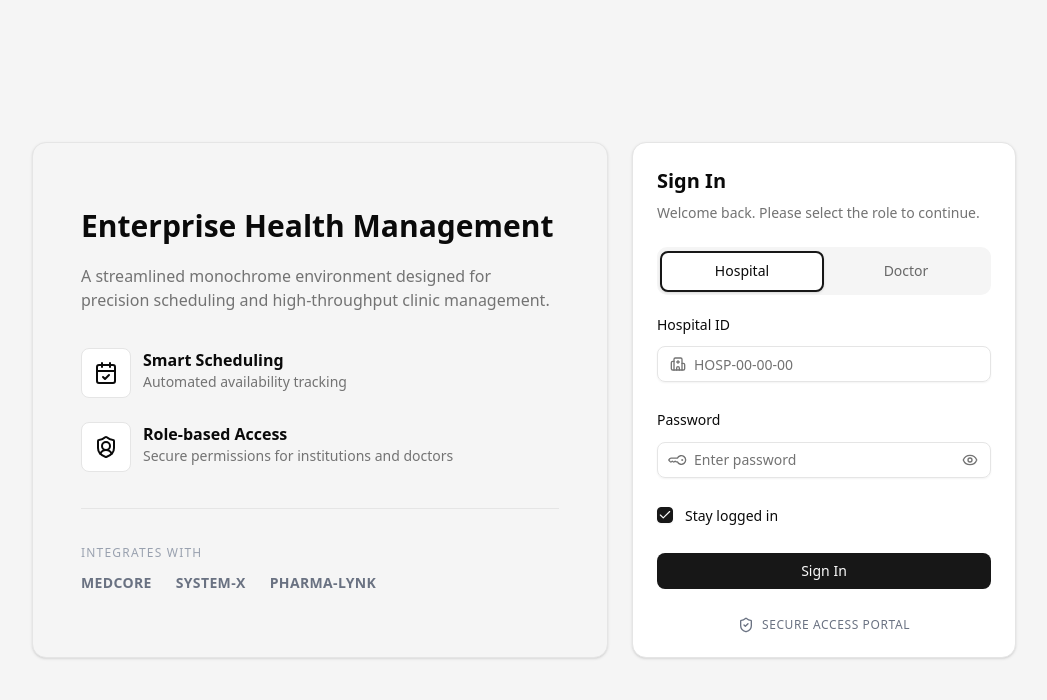
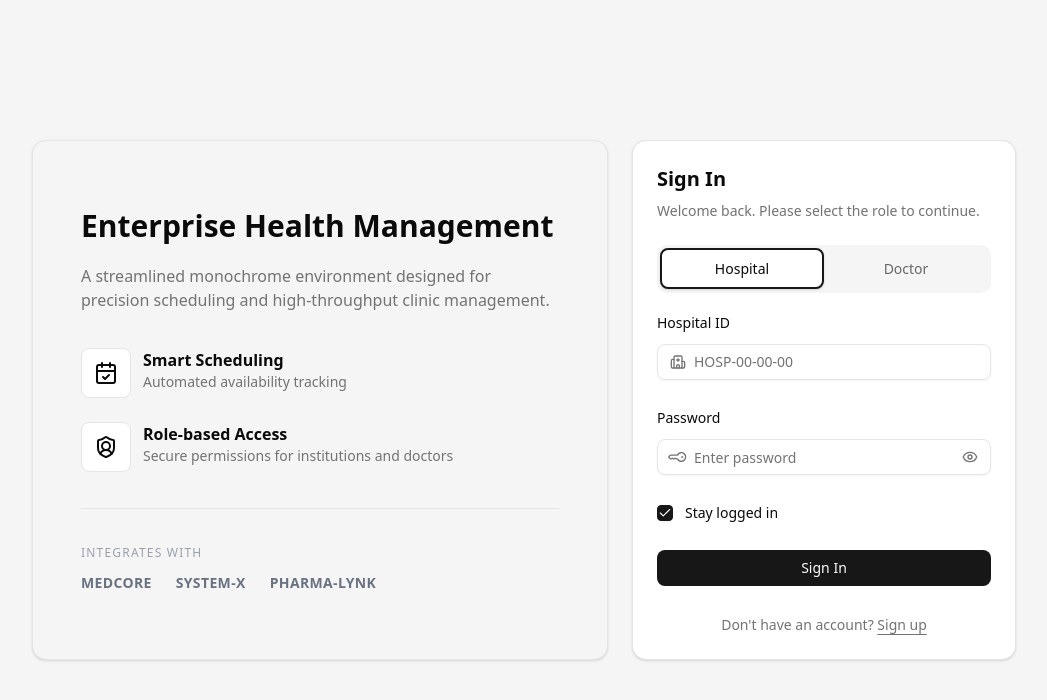
Before and after one commit to anuroop0003/healsync-admin-frontend, a React (Vite) app: page / in a window 1280 px wide. Shown: the top 700 px of the page, without its empty margins (116-1163 px from the left). Built offline with nearby package versions, Linux system fonts and the light colour scheme.

Commit message:
login form fix

```diff
--- a/src/components/ui/field.tsx
+++ b/src/components/ui/field.tsx
@@ -1,9 +1,9 @@
+import { cva, type VariantProps } from "class-variance-authority";
 import { useMemo } from "react";
-import { cva, type VariantProps } from "class-variance-authority";
 
-import { cn } from "@/lib/utils";
 import { Label } from "@/components/ui/label";
 import { Separator } from "@/components/ui/separator";
+import { cn } from "@/lib/utils";
 
 function FieldSet({ className, ...props }: React.ComponentProps<"fieldset">) {
   return (
@@ -141,7 +141,7 @@ function FieldDescription({ className, ...props }: React.ComponentProps<"p">) {
     <p
       data-slot="field-description"
       className={cn(
-        "text-muted-foreground text-sm leading-normal font-normal group-has-[[data-orientation=horizontal]]/field:text-balance",
+        "text-muted-foreground text-sm leading-normal font-normal group-has-data-[orientation=horizontal]/field:text-balance",
         "last:mt-0 nth-last-2:-mt-1 [[data-variant=legend]+&]:-mt-1.5",
         "[&>a:hover]:text-primary [&>a]:underline [&>a]:underline-offset-4",
         className,
@@ -234,13 +234,13 @@ function FieldError({
 
 export {
   Field,
-  FieldLabel,
+  FieldContent,
   FieldDescription,
   FieldError,
   FieldGroup,
+  FieldLabel,
   FieldLegend,
   FieldSeparator,
   FieldSet,
-  FieldContent,
   FieldTitle,
 };
--- a/src/pages/login/components/form/doctor-form.tsx
+++ b/src/pages/login/components/form/doctor-form.tsx
@@ -1,13 +1,18 @@
 import { Button } from "@/components/ui/button";
 import { Checkbox } from "@/components/ui/checkbox";
-import { Field, FieldGroup, FieldLabel } from "@/components/ui/field";
+import {
+    Field,
+    FieldDescription,
+    FieldGroup,
+    FieldLabel,
+} from "@/components/ui/field";
 import { Input } from "@/components/ui/input";
 import {
-  InputGroup,
-  InputGroupAddon,
-  InputGroupInput,
+    InputGroup,
+    InputGroupAddon,
+    InputGroupInput,
 } from "@/components/ui/input-group";
-import { ShieldCheck, Stethoscope } from "lucide-react";
+import { Stethoscope } from "lucide-react";
 
 const DoctorForm = () => {
   return (
@@ -40,12 +45,16 @@ const DoctorForm = () => {
 
         <Button className="w-full">Sign In</Button>
 
-        <div className="flex items-center justify-center gap-2 text-gray-500">
+        <FieldDescription className="text-center">
+          Don&apos;t have an account? <a href="#">Sign up</a>
+        </FieldDescription>
+
+        {/* <div className="flex items-center justify-center gap-2 text-gray-500">
           <ShieldCheck className="size-4" />
           <span className="text-xs uppercase font-medium tracking-wider">
             Secure Access Portal
           </span>
-        </div>
+        </div> */}
       </FieldGroup>
     </form>
   );
--- a/src/pages/login/components/form/hospital-form.tsx
+++ b/src/pages/login/components/form/hospital-form.tsx
@@ -2,6 +2,7 @@ import { Button } from "@/components/ui/button";
 import { Checkbox } from "@/components/ui/checkbox";
 import {
   Field,
+  FieldDescription,
   FieldError,
   FieldGroup,
   FieldLabel,
@@ -16,7 +17,7 @@ import {
   type HospitalLoginValues,
 } from "@/validations/login/hospital.schema";
 import { zodResolver } from "@hookform/resolvers/zod";
-import { Eye, EyeOff, Hospital, KeyRound, ShieldCheck } from "lucide-react";
+import { Eye, EyeOff, Hospital, KeyRound } from "lucide-react";
 import { useState } from "react";
 import { Controller, useForm } from "react-hook-form";
 
@@ -109,12 +110,9 @@ const HospitalForm = () => {
           Sign In
         </Button>
 
-        <div className="flex items-center justify-center gap-2 text-gray-500">
-          <ShieldCheck className="size-4" />
-          <span className="text-xs uppercase font-medium tracking-wider">
-            Secure Access Portal
-          </span>
-        </div>
+        <FieldDescription className="text-center">
+          Don&apos;t have an account? <a href="#">Sign up</a>
+        </FieldDescription>
       </FieldGroup>
     </form>
   );
```
